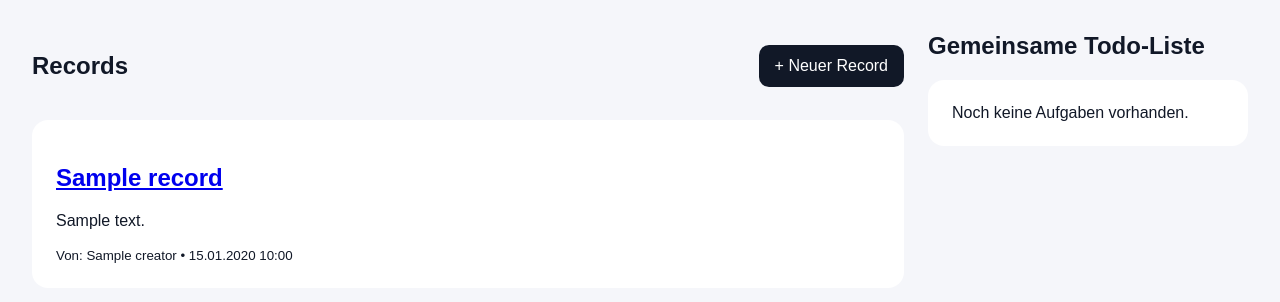
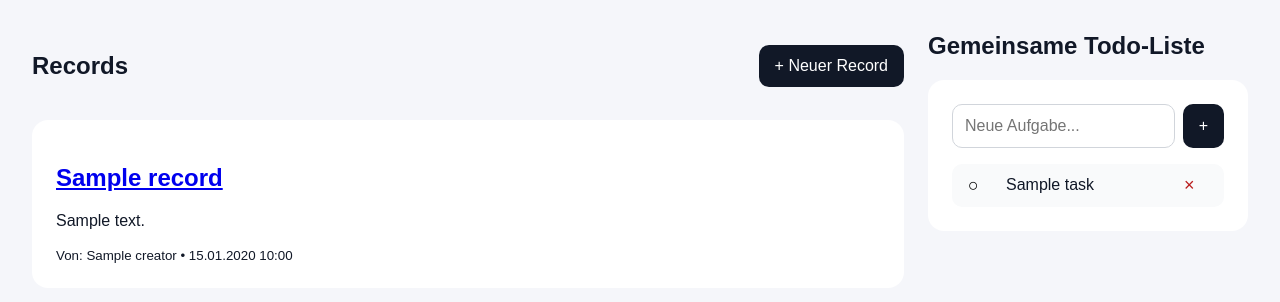
Before and after one commit to parsa0406pc-code/Team-Records-App, a FastAPI app: template templates/index.html in a window 1280 px wide. Shown: the part 64-366 px from the top of the page. Run offline with FastAPI, Linux system fonts and the light colour scheme; the template is opened without the code that fills it: most values are stand-ins (such as "Sample title", 1, 10 or a date in 2020).

Commit message:
implement shared todo list functionality

```diff
--- a/main.py
+++ b/main.py
@@ -13,14 +13,16 @@ from app.database import (
 
 from app.models import (
     User,
-    Record
+    Record,
+    Todo
 )
 
 from app.auth import get_current_user
 
 from app.routers import (
     users,
-    records
+    records,
+    todos
 )
 
 
@@ -48,6 +50,7 @@ templates = Jinja2Templates(
 
 app.include_router(users.router)
 app.include_router(records.router)
+app.include_router(todos.router)
 
 
 @app.get("/")
@@ -67,11 +70,16 @@ def home(
         Record.created_at.desc()
     ).all()
 
+    all_todos = db.query(Todo).order_by(
+        Todo.created_at.desc()
+    ).all()
+
     return templates.TemplateResponse(
         request=request,
         name="index.html",
         context={
             "user": user,
-            "records": all_records
+            "records": all_records,
+            "todos": all_todos
         }
     )
--- a/static/style.css
+++ b/static/style.css
@@ -200,3 +200,46 @@ textarea {
     border-radius: 12px;
     margin-bottom: 12px;
 }
+.todo-form {
+    display: flex;
+    gap: 8px;
+    margin-bottom: 16px;
+}
+
+.todo-form input {
+    flex: 1;
+}
+
+.todo-list {
+    display: flex;
+    flex-direction: column;
+    gap: 10px;
+}
+
+.todo-item {
+    display: grid;
+    grid-template-columns: 36px 1fr 36px;
+    gap: 8px;
+    align-items: center;
+
+    padding: 10px;
+    background: #f9fafb;
+    border-radius: 10px;
+}
+
+.todo-check,
+.todo-delete {
+    border: 0;
+    background: transparent;
+    cursor: pointer;
+    font-size: 18px;
+}
+
+.todo-delete {
+    color: #b91c1c;
+}
+
+.todo-done {
+    text-decoration: line-through;
+    color: #6b7280;
+}
--- a/templates/index.html
+++ b/templates/index.html
@@ -25,9 +25,7 @@
             <h2>
 
                 <a href="/records/{{ record.id }}">
-
                     {{ record.title }}
-
                 </a>
 
             </h2>
@@ -52,9 +50,7 @@
         {% else %}
 
         <div class="card">
-
             Noch keine Records vorhanden.
-
         </div>
 
         {% endfor %}
@@ -69,7 +65,53 @@
 
         <div class="card">
 
-            Noch keine Aufgaben vorhanden.
+            <form method="post" action="/todos" class="todo-form">
+
+                <input name="task" placeholder="Neue Aufgabe..." required>
+
+                <button class="btn">
+                    +
+                </button>
+
+            </form>
+
+            <div class="todo-list">
+
+                {% for todo in todos %}
+
+                <div class="todo-item">
+
+                    <form method="post" action="/todos/{{ todo.id }}/toggle">
+                        <button class="todo-check">
+                            {% if todo.done %}
+                            ✓
+                            {% else %}
+                            ○
+                            {% endif %}
+                        </button>
+                    </form>
+
+                    <span class="{% if todo.done %}todo-done{% endif %}">
+                        {{ todo.task }}
+                    </span>
+
+                    <form method="post" action="/todos/{{ todo.id }}/delete">
+                        <button class="todo-delete">
+                            ×
+                        </button>
+                    </form>
+
+                </div>
+
+                {% else %}
+
+                <p>
+                    Noch keine Aufgaben vorhanden.
+                </p>
+
+                {% endfor %}
+
+            </div>
 
         </div>
 
```
Also changed, not shown: app/routers/todos.py (+93 -0 lines).
